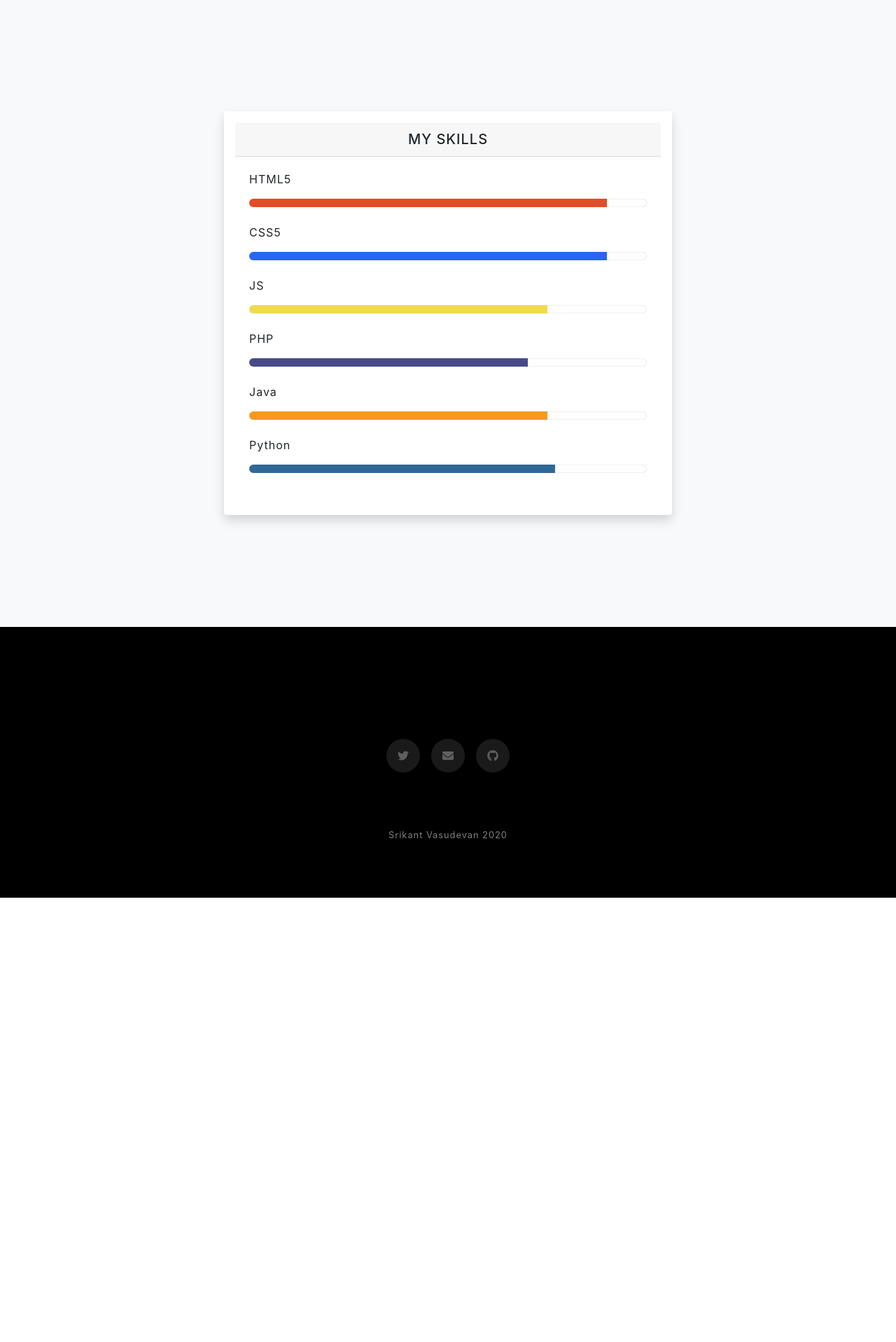
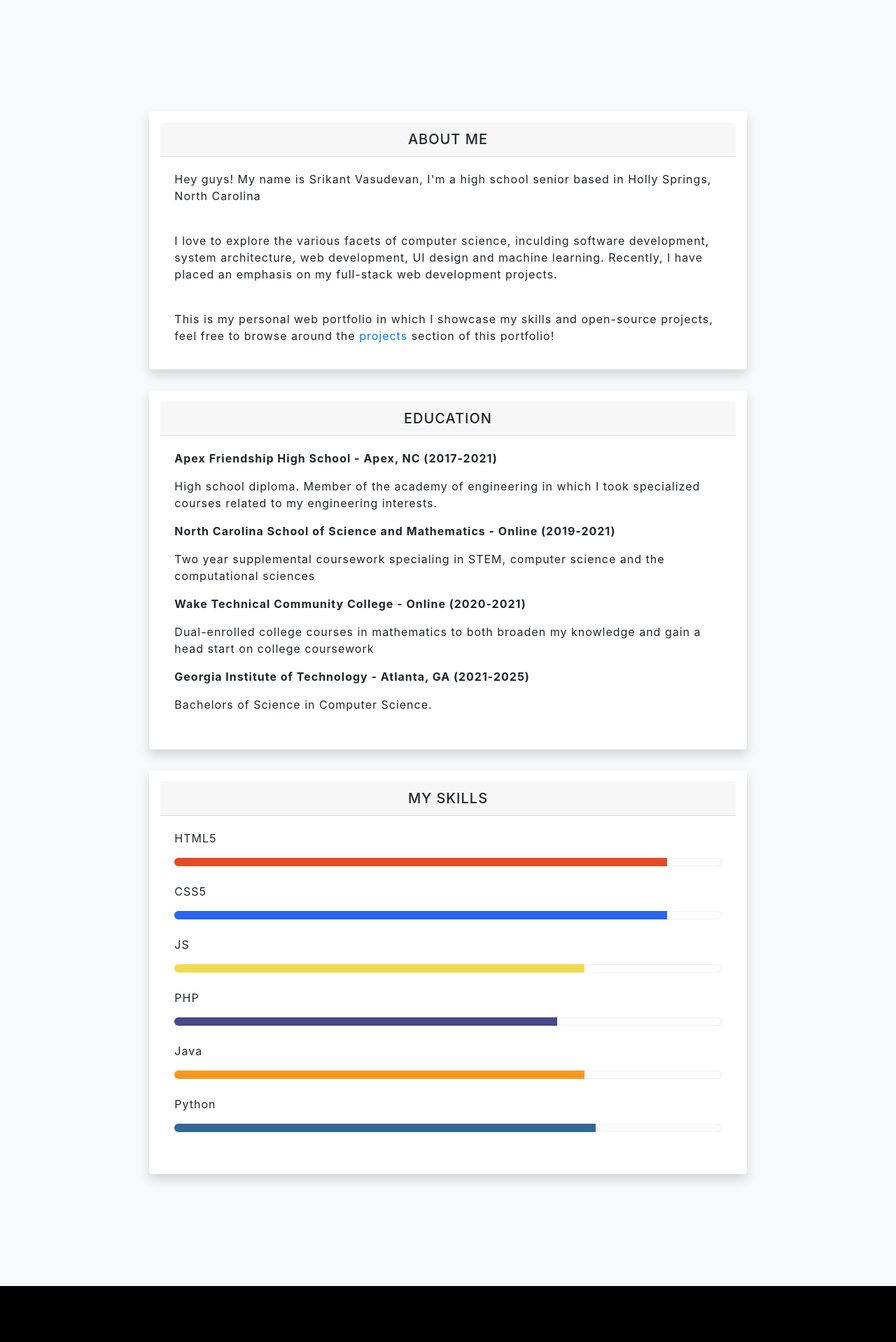
Before and after one commit to srikantv03/my-website, a PHP site: page / in a window 1280 px wide. Shown: the part 801-2719 px from the top of the page at 70% size. Before the commit the page ends 2084 px from the top, so only its background shows below. Run offline with PHP 8.4, Linux system fonts and the light colour scheme; some libraries are stand-ins or nearby versions.

Commit message:
changes (education)

```diff
--- a/css/main.css
+++ b/css/main.css
@@ -168,3 +168,10 @@ canvas {
    background: #306998;
    height: 100%;
 }
+
+.gt-icon {
+  background-image: url('./../assets/gtlogo.svg');
+  height: 100px;
+  width: 100px;
+  display: inline;
+}
--- a/index.html
+++ b/index.html
@@ -67,38 +67,79 @@
 
         <section class="projects-section bg-light" id="projects">
                 <div class="row justify-content-center no-gutters mb-5 mb-lg-0">
-                    <div class="col-lg-6">
+                    <div class="col-lg-8">
+                        <div data-aos="fade-down" data-aos-duration="1000" class="card shadow p-3" style="border: none">
+                            <h5 class="card-header text-center">ABOUT ME</h5>
+                            <div class="card-body">
+                                <p>Hey guys! My name is Srikant Vasudevan, I'm a high school senior based in Holly Springs, North Carolina</p>
+                                <br>
+                                <p>I love to explore the various facets of computer science, inculding software development, system architecture, web development, UI design and machine learning. Recently, I have placed an emphasis on my full-stack web development projects.</p>
+                                <br>
+                                <span><p style="display:inline">This is my personal web portfolio in which I showcase my skills and open-source projects, feel free to browse around the</p>
+                                <a href="http://www.srikantv.com/proj">projects</a>
+                                <p style="display:inline"> section of this portfolio!</p></span>
+                            </div>
+                        </div>
+                    </div>
+                </div>
+                <div style="padding-top: 30px" class="row justify-content-center no-gutters mb-5 mb-lg-0">
+                    <div class="col-lg-8">
+                        <div data-aos="fade-down" data-aos-duration="1000" class="card shadow p-3" style="border: none">
+                            <h5 class="card-header text-center">EDUCATION</h5>
+                            <div class="card-body">
+                                <div data-aos-duration="1000" data-aos="fade-right">
+                                    <strong><p>Apex Friendship High School - Apex, NC (2017-2021)</p></strong>
+                                    <p>High school diploma. Member of the academy of engineering in which I took specialized courses related to my engineering interests.</p>
+                                </div>
+                                <div data-aos-duration="1000" data-aos="fade-right">
+                                    <strong><p>North Carolina School of Science and Mathematics - Online (2019-2021)</p></strong>
+                                    <p>Two year supplemental coursework specialing in STEM, computer science and the computational sciences</p>
+                                </div>
+                                <div data-aos-duration="1000" data-aos="fade-right">
+                                    <strong><p>Wake Technical Community College - Online (2020-2021)</p></strong>
+                                    <p>Dual-enrolled college courses in mathematics to both broaden my knowledge and gain a head start on college coursework</p>
+                                </div>
+                                <div data-aos-duration="1000" data-aos="fade-right">
+                                    <strong><p>Georgia Institute of Technology - Atlanta, GA (2021-2025)</p><i class='gt-icon'></i></strong>
+                                    <p>Bachelors of Science in Computer Science.</p>
+                                </div>
+                            </div>
+                        </div>
+                    </div>
+                </div>
+                <div style="padding-top: 30px" class="row justify-content-center no-gutters mb-5 mb-lg-0">
+                    <div class="col-lg-8">
                         <div data-aos="fade-down" data-aos-duration="1000" class="card shadow p-3" style="border: none">
                             <h5 class="card-header text-center">MY SKILLS</h5>
                             <div class='card-body'>
                                 <p>HTML5</p>
                                 <div class="holder">
-                                    <div data-aos="fade-right" data-aos-delay="600" data-aos-duration="1000" class="html-bar"></div>
+                                    <div data-aos="fade-right" data-aos-duration="1000" class="html-bar"></div>
                                 </div>
                                 <br>
                                 <p>CSS5</p>
                                 <div class="holder">
-                                    <div data-aos="fade-right" data-aos-delay="800" data-aos-duration="1000" class="css-bar"></div>
+                                    <div data-aos="fade-right" data-aos-duration="1000" class="css-bar"></div>
                                 </div>
                                 <br>
                                 <p>JS</p>
                                 <div class="holder">
-                                    <div data-aos="fade-right" data-aos-delay="1000" data-aos-duration="1000" class="js-bar"></div>
+                                    <div data-aos="fade-right" data-aos-duration="1000" class="js-bar"></div>
                                 </div>
                                 <br>
                                 <p>PHP</p>
                                 <div class="holder">
-                                    <div data-aos="fade-right" data-aos-delay="1200" data-aos-duration="1000" class="php-bar"></div>
+                                    <div data-aos="fade-right" data-aos-duration="1000" class="php-bar"></div>
                                 </div>
                                 <br>
                                 <p>Java</p>
                                 <div class="holder">
-                                    <div data-aos="fade-right" data-aos-delay="1400" data-aos-duration="1000" class="java-bar"></div>
+                                    <div data-aos="fade-right" data-aos-duration="1000" class="java-bar"></div>
                                 </div>
                                 <br>
                                 <p>Python</p>
                                 <div class="holder">
-                                    <div data-aos="fade-right" data-aos-delay="1600" data-aos-duration="1000" class="python-bar"></div>
+                                    <div data-aos="fade-right" data-aos-duration="1000" class="python-bar"></div>
                                 </div>
                                 <br>
                             </div>
```
